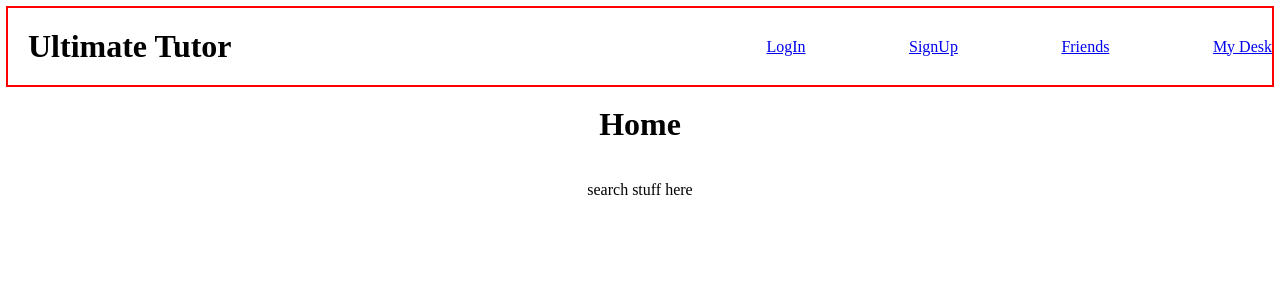
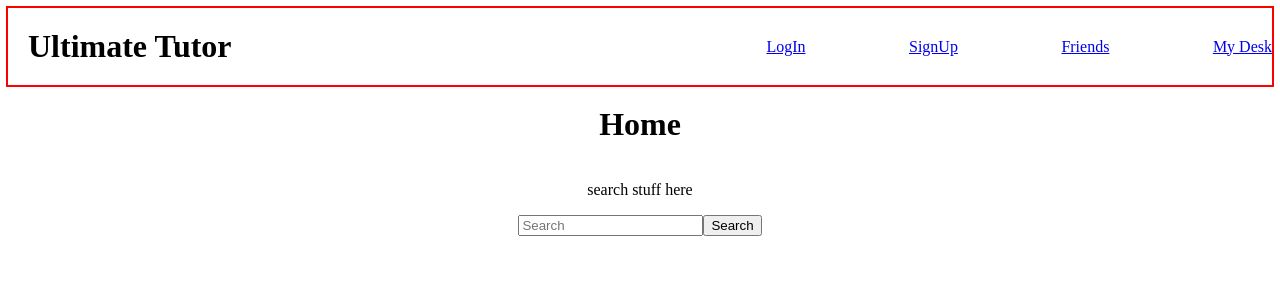
Before and after one commit to Cygnet717/UltimateTutor, a React (Create React App) app in the folder client/: page / in a window 1280 px wide. Shown: the top 300 px of the page. Built offline with nearby package versions, Linux system fonts and the light colour scheme.

Commit message:
added search bar

```diff
--- a/client/src/pages/home/Home.jsx
+++ b/client/src/pages/home/Home.jsx
@@ -4,9 +4,29 @@ import DeckFeed from '../../components/deckfeed/DeckFeed';
 
 export default function Home() {
     return (
+        <>
         <div className="container">
             <h1>Home</h1>
             <p>search stuff here</p>
+            <form>
+                <input type="text" name="searchField" placeholder="Search"/>
+                <button type="submit">Search</button>
+            </form>
         </div>
+        {/* <div className="resultsContainer">
+        {APIDATA.results ? (
+            <>{APIDATA.results.map(DATA =>{
+                return(
+                  <div>
+                      RESULTS HERE
+                  </div>
+              )
+            })
+          }
+            </>
+          ) : <p>nothing here</p>
+          }
+        </div> */}
+        </>
     )
 }
```
